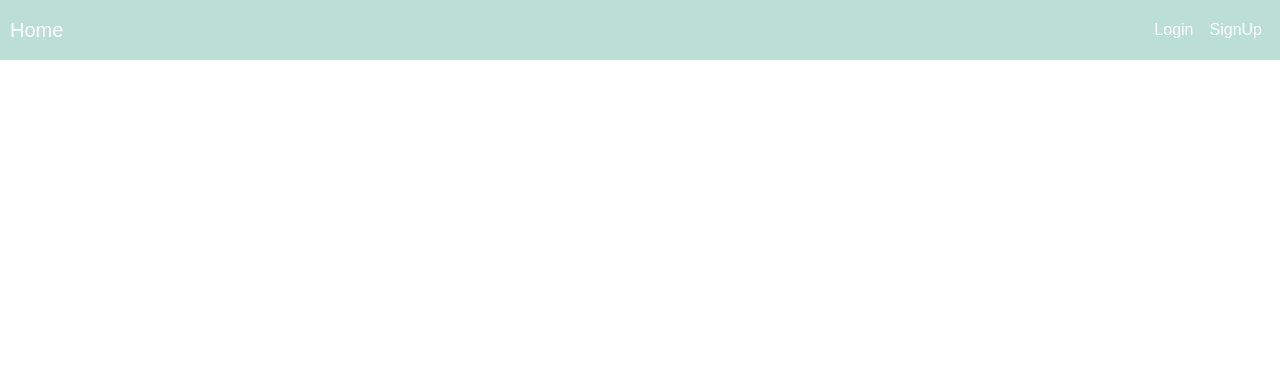
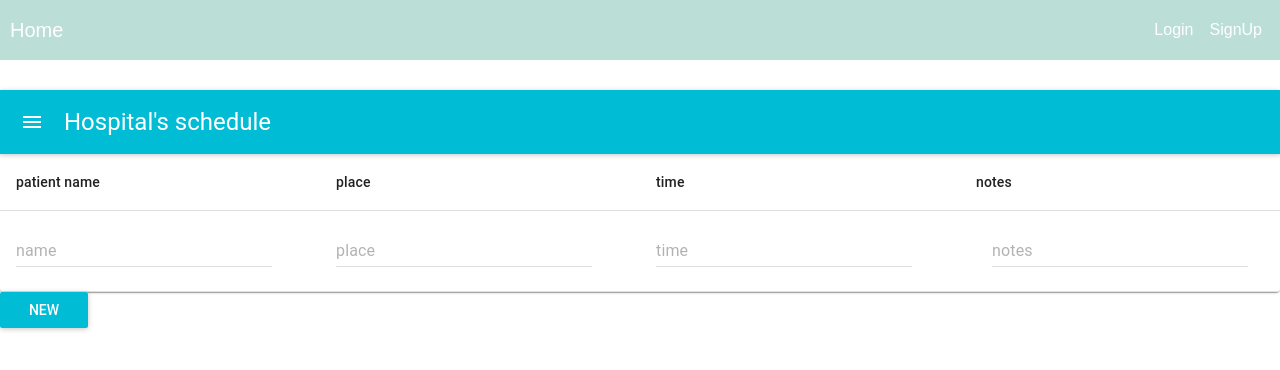
Before and after one commit to MohammadHijaz/Tabeeb-schedule, a React (Create React App) app: page /Htable in a window 1280 px wide. Shown: the top 370 px of the page. Built offline with nearby package versions, Linux system fonts and the light colour scheme.

Commit message:
Added Form and Table

```diff
--- a/src/App.js
+++ b/src/App.js
@@ -9,6 +9,8 @@ import Login from './Screens/Login';
 import SignUp from './Screens/SignUp';
 import SignUpHl from './Screens/SignUpHl';
 import ColorCode from './Screens/ColorCode';
+import Htable from './Screens/HTable';
+import Form from './Screens/Form';
 export default function App() {
   return (
     <React.Fragment>
@@ -23,6 +25,9 @@ export default function App() {
       <Route path="/SignUpHl" component={SignUpHl}/>
       <Route path = "/CodeGen" component={Code}/>
       <Route path="/ColorCode" component={ColorCode}/>
+      <Route path="/Htable" component={Htable}/>
+      <Route path="/Form" component={Form}/>
+
       </Switch>
       </Router>
     </React.Fragment>
--- /dev/null
+++ b/src/Screens/Form.js
@@ -0,0 +1,62 @@
+import React, { Component } from "react";
+import MuiThemeProvider from "material-ui/styles/MuiThemeProvider";
+import AppBar from "material-ui/AppBar";
+import TextField from "material-ui/TextField";
+import RaisedButton from "material-ui/RaisedButton";
+export class Form extends Component {
+    state = {
+        Speciality : '',
+        Doctor : '',
+    }
+    handleChange = input => e => {
+        this.setState({
+          [input]: e.target.value
+        });
+      };
+  render() {
+
+    return (
+      <MuiThemeProvider>
+          <React.Fragment>
+            <AppBar title="Form" />
+            <div style={{display : 'flex' , justifyContent : 'center', alignItems : 'center' , flexDirection : 'column'}}>
+            <TextField
+              hintText="Doctor's name"
+              floatingLabelText="Doctor's name"
+              onChange={this.handleChange("Doctor")}
+              defaultValue={this.state.Doctor}
+              />
+
+            <br />
+
+            <TextField
+              hintText="Speciality"
+              floatingLabelText="Speciality"
+              onChange={this.handleChange("Speciality")}
+              defaultValue={this.state.Speciality}
+              />
+            <br />
+            <div>
+
+              <a href="/colorCode">
+                  <RaisedButton
+                      label="Default messages"
+                      primary={true}
+                      />
+              </a>
+            <br />
+            <br />
+            <a href="/Htable">
+            <RaisedButton
+                  label="hospital's schedule"
+                  primary={true}
+                  />
+          </a>
+        </div>
+      </div>
+          </React.Fragment>
+      </MuiThemeProvider>
+    );
+  }
+}
+export default Form;
--- /dev/null
+++ b/src/Screens/HTable.js
@@ -0,0 +1,77 @@
+import React, { Component } from "react";
+import MuiThemeProvider from "material-ui/styles/MuiThemeProvider";
+import AppBar from "material-ui/AppBar";
+import Table from "@material-ui/core/Table";
+import TableBody from "@material-ui/core/TableBody";
+import TableCell from "@material-ui/core/TableCell";
+import TableContainer from "@material-ui/core/TableContainer";
+import TableHead from "@material-ui/core/TableHead";
+import TableRow from "@material-ui/core/TableRow";
+import Paper from "@material-ui/core/Paper";
+import TextField from "material-ui/TextField";
+import RaisedButton from "material-ui/RaisedButton";
+function createData(name, place, time, notes) {
+  return { name, place, time, notes };
+}
+
+export class HTable extends Component {
+    constructor() {
+        super()
+        this.state = {
+            rows :[
+                createData(
+                    <TextField hintText="name" />,
+                    <TextField hintText="place" />,
+                    <TextField hintText="time" />,
+                    <TextField hintText="notes" />
+                    ),
+                ]
+                    }
+                }
+    add() {
+        this.state.rows.push(
+            createData(
+                <TextField hintText="name" />,
+                <TextField hintText="place" />,
+                <TextField hintText="time" />,
+                <TextField hintText="notes" />
+                )
+            );
+            this.forceUpdate();
+        }
+    render() {
+    return (
+      <MuiThemeProvider>
+        <React.Fragment>
+          <AppBar title="Hospital's schedule" style={{marginTop: 30}} />
+          <TableContainer component={Paper}>
+            <Table aria-label="simple table">
+              <TableHead>
+                <TableRow>
+                  <TableCell>patient name</TableCell>
+                  <TableCell>place</TableCell>
+                  <TableCell>time</TableCell>
+                  <TableCell>notes</TableCell>
+                </TableRow>
+              </TableHead>
+              <TableBody>
+                {this.state.rows.map(row => (
+                  <TableRow key={row.name}>
+                    <TableCell component="th" scope="row">
+                      {row.name}
+                    </TableCell>
+                    <TableCell>{row.place}</TableCell>
+                    <TableCell>{row.time}</TableCell>
+                    <TableCell align="center">{row.notes}</TableCell>
+                  </TableRow>
+                ))}
+              </TableBody>
+            </Table>
+          </TableContainer>
+          <RaisedButton  label="New" primary={true} onClick={() => this.add()} />
+        </React.Fragment>
+      </MuiThemeProvider>
+    );
+  }
+}
+export default HTable;
--- a/src/Screens/LogInAsDr.js
+++ b/src/Screens/LogInAsDr.js
@@ -3,7 +3,6 @@ import MuiThemeProvider from "material-ui/styles/MuiThemeProvider";
 import TextField from "material-ui/TextField";
 import styles from 'styled-components';
 import Button from '@material-ui/core/Button';
-import { withStyles } from "@material-ui/core/styles";
 const Container = styles.div `
   display : flex;
   align-items: center;
--- a/src/Screens/LoginAsHl.js
+++ b/src/Screens/LoginAsHl.js
@@ -44,7 +44,10 @@ export class FormUserDetails extends Component {
             defaultValue={this.state.password}
           />
           <br />
+          <a href='/Form'>
           <Button variant="outlined" style={{color : 'white', backgroundColor : '#e1ccec'}}  >Log In</Button>
+
+          </a>
         </React.Fragment>
       </MuiThemeProvider>
     </Container>
```
